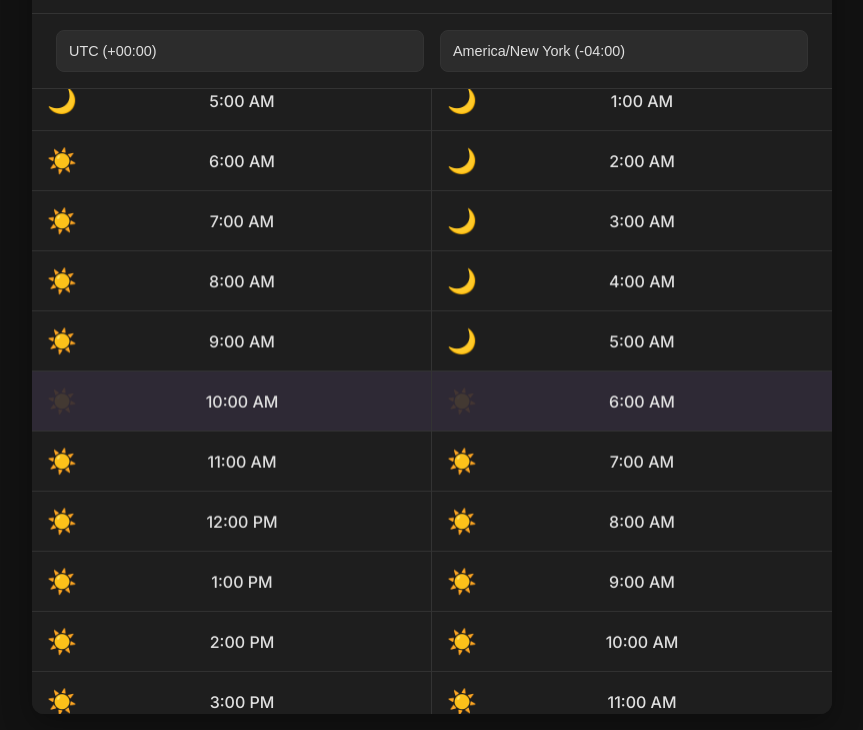
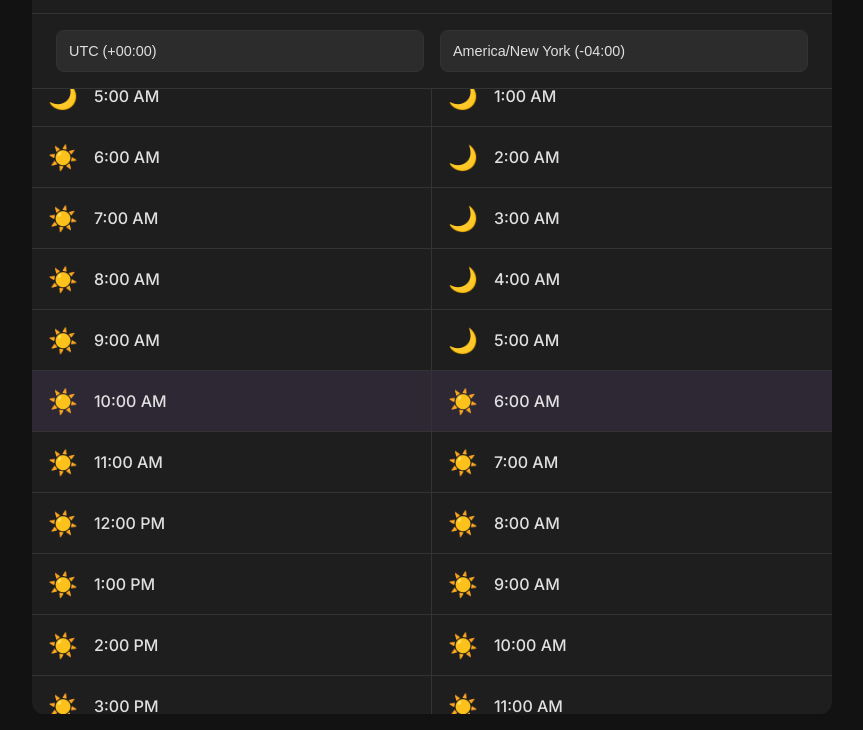
Before and after one commit to sirmews/ugh-timezones, a website: page index.html in a window 1280 px wide. Shown: the part 70-800 px from the top of the page, without its empty margins (208-1071 px from the left). Drawn offline with nearby package versions, Linux system fonts and the light colour scheme; animation ran at ten frames a second.

Commit message:
Refactor from Canvas to native HTML scrolling and add development setup
- Replace Canvas-based timeline with native HTML/CSS grid layout
- Remove custom physics/animation loop in favor of browser scrolling
- Add TodoWrite tracking for development tasks
- Create Makefile for development server with live-server
- Add CLAUDE.md documentation for future development
- Simplify JavaScript by removing ~200 lines of Canvas drawing code
- Improve accessibility and native web behavior

```diff
--- a/index.html
+++ b/index.html
@@ -1,13 +1,16 @@
-<!DOCTYPE html>
+<!doctype html>
 <html lang="en">
     <head>
-    <meta charset="UTF-8">
-    <meta name="viewport" content="width=device-width, initial-scale=1.0">
+        <meta charset="UTF-8" />
+        <meta name="viewport" content="width=device-width, initial-scale=1.0" />
         <title>Timezone Slider</title>
         <!-- Google Fonts for a clean look -->
-    <link rel="preconnect" href="https://fonts.googleapis.com">
-    <link rel="preconnect" href="https://fonts.gstatic.com" crossorigin>
-    <link href="https://fonts.googleapis.com/css2?family=Inter:wght@400;500;700&display=swap" rel="stylesheet">
+        <link rel="preconnect" href="https://fonts.googleapis.com" />
+        <link rel="preconnect" href="https://fonts.gstatic.com" crossorigin />
+        <link
+            href="https://fonts.googleapis.com/css2?family=Inter:wght@400;500;700&display=swap"
+            rel="stylesheet"
+        />
 
         <!-- Day.js for robust timezone handling -->
         <script src="https://cdn.jsdelivr.net/npm/dayjs@1.11.10/dayjs.min.js"></script>
@@ -28,7 +31,15 @@
             }
 
             body {
-            font-family: 'Inter', -apple-system, BlinkMacSystemFont, "Segoe UI", Roboto, Helvetica, Arial, sans-serif;
+                font-family:
+                    "Inter",
+                    -apple-system,
+                    BlinkMacSystemFont,
+                    "Segoe UI",
+                    Roboto,
+                    Helvetica,
+                    Arial,
+                    sans-serif;
                 background-color: var(--background-color);
                 color: var(--on-surface-color);
                 margin: 0;
@@ -48,7 +59,6 @@
                 display: flex;
                 flex-direction: column;
                 background-color: var(--surface-color);
-            box-shadow: 0 10px 30px rgba(0, 0, 0, 0.3);
                 border-radius: 12px;
                 overflow: hidden;
                 margin: 1rem;
@@ -86,7 +96,9 @@
                 border-radius: 8px;
                 font-weight: 500;
                 cursor: pointer;
-            transition: background-color 0.2s, transform 0.1s;
+                transition:
+                    background-color 0.2s,
+                    transform 0.1s;
             }
             #shareButton:hover {
                 background-color: #a970f7;
@@ -119,17 +131,60 @@
                 box-shadow: 0 0 0 3px rgba(187, 134, 252, 0.3);
             }
 
-        /* --- Canvas Container --- */
-        .canvas-container {
+            /* --- Timeline Container --- */
+            .timeline-container {
                 flex-grow: 1;
                 position: relative;
-            cursor: grab;
+                overflow-y: auto;
+                scroll-behavior: smooth;
             }
 
-        #timezoneCanvas {
-            display: block;
-            width: 100%;
-            height: 100%;
+            .timeline-grid {
+                display: grid;
+                grid-template-columns: 1fr 1fr;
+                min-height: 100%;
+            }
+
+            .timezone-column {
+                border-right: 1px solid var(--border-color);
+            }
+
+            .timezone-column:last-child {
+                border-right: none;
+            }
+
+            .time-row {
+                height: 60px;
+                display: flex;
+                align-items: center;
+                padding: 0 1rem;
+                border-bottom: 1px solid var(--border-color);
+                position: relative;
+            }
+
+            .time-row.current-hour {
+                background-color: rgba(var(--highlight-color-rgba));
+            }
+
+            .time-emoji {
+                font-size: 24px;
+                margin-right: 1rem;
+            }
+
+            .time-info {
+                flex-grow: 1;
+            }
+
+            .time-main {
+                font-size: 16px;
+                font-weight: 500;
+                color: var(--on-surface-color);
+            }
+
+            .time-day {
+                font-size: 12px;
+                color: var(--on-surface-muted);
+                margin-top: 2px;
             }
         </style>
     </head>
@@ -141,12 +196,27 @@
             </header>
 
             <div class="input-grid">
-            <input type="text" id="tzInputA" class="tz-input" list="timezone-list" placeholder="Select timezone...">
-            <input type="text" id="tzInputB" class="tz-input" list="timezone-list" placeholder="Select timezone...">
+                <input
+                    type="text"
+                    id="tzInputA"
+                    class="tz-input"
+                    list="timezone-list"
+                    placeholder="Select timezone..."
+                />
+                <input
+                    type="text"
+                    id="tzInputB"
+                    class="tz-input"
+                    list="timezone-list"
+                    placeholder="Select timezone..."
+                />
             </div>
 
-        <div class="canvas-container" id="canvasContainer">
-            <canvas id="timezoneCanvas"></canvas>
+            <div class="timeline-container" id="timelineContainer">
+                <div class="timeline-grid" id="timelineGrid">
+                    <div class="timezone-column" id="columnA"></div>
+                    <div class="timezone-column" id="columnB"></div>
+                </div>
             </div>
         </div>
 
@@ -159,187 +229,106 @@
             dayjs.extend(dayjs_plugin_advancedFormat);
 
             // --- DOM Elements ---
-        const canvasContainer = document.getElementById('canvasContainer');
-        const canvas = document.getElementById('timezoneCanvas');
-        const ctx = canvas.getContext('2d');
-        const inputA = document.getElementById('tzInputA');
-        const inputB = document.getElementById('tzInputB');
-        const timezoneDatalist = document.getElementById('timezone-list');
+            const timelineContainer =
+                document.getElementById("timelineContainer");
+            const timelineGrid = document.getElementById("timelineGrid");
+            const columnA = document.getElementById("columnA");
+            const columnB = document.getElementById("columnB");
+            const inputA = document.getElementById("tzInputA");
+            const inputB = document.getElementById("tzInputB");
+            const timezoneDatalist = document.getElementById("timezone-list");
 
             // --- State Management ---
             const state = {
                 tzA: dayjs.tz.guess(),
-            tzB: 'America/New_York',
-            scrollY: 0,
-            isDragging: false,
-            dragStartY: 0,
-            velocity: 0,
-            lastFrameTime: 0,
+                tzB: "America/New_York",
             };
 
-        const config = {
-            rowHeight: 60,
-            friction: 0.92,
-            colors: { /* populated by CSS variables */ }
-        };
-
-        function populateColors() {
-            const style = getComputedStyle(document.documentElement);
-            config.colors = {
-                background: style.getPropertyValue('--surface-color').trim(),
-                text: style.getPropertyValue('--on-surface-color').trim(),
-                textMuted: style.getPropertyValue('--on-surface-muted').trim(),
-                primary: style.getPropertyValue('--primary-color').trim(),
-                border: style.getPropertyValue('--border-color').trim(),
-                highlight: `rgba(${style.getPropertyValue('--highlight-color-rgba').trim()})`,
-            };
+            function getEmojiForTime(timeObject) {
+                const hour = timeObject.hour();
+                if (hour >= 6 && hour < 18) return "☀️"; // Daytime
+                if (hour >= 18 && hour < 21) return "🌅"; // Dusk
+                return "🌙"; // Nighttime
             }
 
             // --- Timezone Data ---
-        const commonTimezones = Intl.supportedValuesOf('timeZone');
-        commonTimezones.forEach(tz => {
-            const option = document.createElement('option');
+            const commonTimezones = Intl.supportedValuesOf("timeZone");
+            commonTimezones.forEach((tz) => {
+                const option = document.createElement("option");
                 option.value = tz;
                 timezoneDatalist.appendChild(option);
             });
 
-        // --- Canvas Drawing Logic ---
-        function getScrollBounds() {
-            const dpr = window.devicePixelRatio || 1;
-            const logicalHeight = canvas.height / dpr;
-            const contentHeight = 24 * config.rowHeight;
+            // --- Timeline Rendering ---
+            function createTimeRow(timeObject, referenceNow, columnElement) {
+                const row = document.createElement("div");
+                row.className = "time-row";
 
-            if (contentHeight <= logicalHeight) {
-                return { min: 0, max: 0 };
+                // Highlight current hour
+                if (
+                    timeObject.hour() === referenceNow.hour() &&
+                    timeObject.isSame(referenceNow, "day")
+                ) {
+                    row.classList.add("current-hour");
                 }
 
-            return {
-                min: logicalHeight - contentHeight,
-                max: 0,
-            };
+                const emoji = getEmojiForTime(timeObject);
+                const timeText = timeObject.format("h:mm A");
+
+                let dayText = "";
+                if (timeObject.isAfter(referenceNow, "day"))
+                    dayText = "Tomorrow";
+
+                row.innerHTML = `
+                <span class="time-emoji">${emoji}</span>
+                <div class="time-info">
+                    <div class="time-main">${timeText}</div>
+                    ${dayText ? `<div class="time-day">${dayText}</div>` : ""}
+                </div>
+            `;
+
+                return row;
             }
 
-        function setupCanvas() {
-            const dpr = window.devicePixelRatio || 1;
-            const rect = canvasContainer.getBoundingClientRect();
-            canvas.width = rect.width * dpr;
-            canvas.height = rect.height * dpr;
-            ctx.scale(dpr, dpr);
-            // Center the initial view on the current hour
-            state.scrollY = (canvas.height / dpr / 2) - (dayjs().hour() * config.rowHeight) - (config.rowHeight / 2);
-        }
+            function renderTimeline() {
+                // Clear existing content
+                columnA.innerHTML = "";
+                columnB.innerHTML = "";
 
-        function getEmojiForTime(timeObject) {
-            const hour = timeObject.hour();
-            if (hour >= 6 && hour < 18) return '☀️'; // Daytime
-            if (hour >= 18 && hour < 21) return '🌅'; // Dusk
-            return '🌙'; // Nighttime
-        }
-
-        function drawCell(x, y, width, timeObject, referenceNow) {
-            // Highlight current hour
-            if (timeObject.hour() === referenceNow.hour() && timeObject.isSame(referenceNow, 'day')) {
-                ctx.fillStyle = config.colors.highlight;
-                ctx.fillRect(x, y, width, config.rowHeight);
-            }
-
-            // Draw emoji
-            const emoji = getEmojiForTime(timeObject);
-            ctx.font = '24px Inter';
-            ctx.textAlign = 'center';
-            ctx.fillText(emoji, x + 30, y + config.rowHeight / 2 + 8);
-
-
-            // Draw time text
-            ctx.fillStyle = config.colors.text;
-            ctx.font = '500 16px Inter';
-            ctx.textAlign = 'center';
-            ctx.fillText(timeObject.format('h:mm A'), x + width / 2 + 10, y + config.rowHeight / 2 + 6);
-
-            // Day indicator
-            let dayText = '';
-            if (timeObject.isAfter(referenceNow, 'day')) dayText = 'Tomorrow';
-
-            if (dayText) {
-                ctx.fillStyle = config.colors.textMuted;
-                ctx.font = '400 12px Inter';
-                ctx.fillText(dayText, x + width / 2 + 10, y + config.rowHeight / 2 + 22);
-            }
-        }
-
-        function draw() {
-            const dpr = window.devicePixelRatio || 1;
-            const logicalWidth = canvas.width / dpr;
-            const logicalHeight = canvas.height / dpr;
-
-            ctx.clearRect(0, 0, canvas.width, canvas.height);
-            ctx.fillStyle = config.colors.background;
-            ctx.fillRect(0, 0, logicalWidth, logicalHeight);
-
-            const colWidth = logicalWidth / 2;
-
-            const baseNowForGrid = dayjs().tz(state.tzA);
+                const baseNow = dayjs().tz(state.tzA);
                 const nowA = dayjs().tz(state.tzA);
                 const nowB = dayjs().tz(state.tzB);
 
-            const startHour = Math.floor(-state.scrollY / config.rowHeight) - 2;
-            const endHour = startHour + Math.ceil(logicalHeight / config.rowHeight) + 4;
+                // Generate 48 hours (24 before current hour, 24 after)
+                const currentHour = baseNow.hour();
+                const startHour = currentHour - 24;
+                const endHour = currentHour + 24;
 
-            for (let i = startHour; i < endHour; i++) {
-                const y = state.scrollY + i * config.rowHeight;
-                if (y > logicalHeight + config.rowHeight || y < -config.rowHeight) continue;
-
-                const timeA = baseNowForGrid.hour(i).minute(0).second(0);
+                for (let i = startHour; i <= endHour; i++) {
+                    const timeA = baseNow.hour(i).minute(0).second(0);
                     const timeB = timeA.tz(state.tzB);
 
-                drawCell(0, y, colWidth, timeA, nowA);
-                drawCell(colWidth, y, colWidth, timeB, nowB);
+                    const rowA = createTimeRow(timeA, nowA, columnA);
+                    const rowB = createTimeRow(timeB, nowB, columnB);
 
-                ctx.strokeStyle = config.colors.border;
-                ctx.lineWidth = 1;
-                ctx.beginPath();
-                ctx.moveTo(0, y + config.rowHeight - 0.5);
-                ctx.lineTo(logicalWidth, y + config.rowHeight - 0.5);
-                ctx.stroke();
+                    columnA.appendChild(rowA);
+                    columnB.appendChild(rowB);
                 }
 
-            ctx.strokeStyle = config.colors.border;
-            ctx.lineWidth = 1;
-            ctx.beginPath();
-            ctx.moveTo(colWidth - 0.5, 0);
-            ctx.lineTo(colWidth - 0.5, logicalHeight);
-            ctx.stroke();
+                // Scroll to current hour (center it)
+                setTimeout(() => {
+                    const currentRowIndex = 24; // Current hour is at index 24
+                    const targetRow = columnA.children[currentRowIndex];
+                    if (targetRow) {
+                        targetRow.scrollIntoView({ block: "center" });
                     }
-
-        // --- Animation & Physics Loop ---
-        function animationLoop(currentTime) {
-            if (!state.lastFrameTime) state.lastFrameTime = currentTime;
-            const deltaTime = currentTime - state.lastFrameTime;
-
-            if (!state.isDragging && Math.abs(state.velocity) > 0.01) {
-                state.scrollY += state.velocity * (deltaTime / 16.67);
-                state.velocity *= config.friction;
-            } else if (!state.isDragging) {
-                state.velocity = 0;
-            }
-
-            const bounds = getScrollBounds();
-            const currentScrollY = state.scrollY;
-            state.scrollY = Math.max(bounds.min, Math.min(bounds.max, state.scrollY));
-
-            if (currentScrollY !== state.scrollY) {
-                state.velocity = 0;
-            }
-
-            draw();
-            state.lastFrameTime = currentTime;
-            requestAnimationFrame(animationLoop);
+                }, 100);
             }
 
             // --- UI & Event Listeners ---
             function updateInputWithOffset(inputElement, timezone) {
-            const offset = dayjs().tz(timezone).format('Z');
-            const tzName = timezone.replace(/_/g, ' ');
+                const offset = dayjs().tz(timezone).format("Z");
+                const tzName = timezone.replace(/_/g, " ");
                 inputElement.value = `${tzName} (${offset})`;
             }
 
@@ -348,88 +337,49 @@
                 if (commonTimezones.includes(newTz)) {
                     state[tzKey] = newTz;
                     updateInputWithOffset(e.target, newTz);
+                    renderTimeline(); // Re-render timeline with new timezone
                 } else {
                     updateInputWithOffset(e.target, state[tzKey]);
                 }
             }
 
             function addShareButtonListener() {
-            const shareButton = document.getElementById('shareButton');
-            shareButton.addEventListener('click', () => {
+                const shareButton = document.getElementById("shareButton");
+                shareButton.addEventListener("click", () => {
                     const url = new URL(window.location);
-                url.searchParams.set('tzA', state.tzA);
-                url.searchParams.set('tzB', state.tzB);
+                    url.searchParams.set("tzA", state.tzA);
+                    url.searchParams.set("tzB", state.tzB);
 
-                const tempInput = document.createElement('input');
+                    const tempInput = document.createElement("input");
                     tempInput.value = url.href;
                     document.body.appendChild(tempInput);
                     tempInput.select();
                     try {
-                    document.execCommand('copy');
-                    shareButton.textContent = 'Copied!';
+                        document.execCommand("copy");
+                        shareButton.textContent = "Copied!";
                     } catch (err) {
-                    shareButton.textContent = 'Error!';
-                    console.error('Failed to copy URL: ', err);
+                        shareButton.textContent = "Error!";
+                        console.error("Failed to copy URL: ", err);
                     }
                     document.body.removeChild(tempInput);
 
                     setTimeout(() => {
-                    shareButton.textContent = 'Share';
+                        shareButton.textContent = "Share";
                     }, 2000);
                 });
             }
 
-        inputA.addEventListener('change', (e) => handleInput(e, 'tzA'));
-        inputB.addEventListener('change', (e) => handleInput(e, 'tzB'));
+            inputA.addEventListener("change", (e) => handleInput(e, "tzA"));
+            inputB.addEventListener("change", (e) => handleInput(e, "tzB"));
 
-        let lastY = 0;
-        function onPointerDown(y) {
-            state.isDragging = true;
-            state.dragStartY = y;
-            lastY = y;
-            state.velocity = 0;
-            canvasContainer.style.cursor = 'grabbing';
-        }
-
-        function onPointerMove(y) {
-            if (state.isDragging) {
-                const dy = y - lastY;
-                state.scrollY += dy;
-                state.velocity = dy;
-                lastY = y;
-            }
-        }
-
-        function onPointerUp() {
-            state.isDragging = false;
-            canvasContainer.style.cursor = 'grab';
-        }
-
-        canvasContainer.addEventListener('mousedown', (e) => onPointerDown(e.clientY));
-        window.addEventListener('mousemove', (e) => onPointerMove(e.clientY));
-        window.addEventListener('mouseup', onPointerUp);
-
-        canvasContainer.addEventListener('touchstart', (e) => onPointerDown(e.touches[0].clientY), { passive: true });
-        window.addEventListener('touchmove', (e) => { if(state.isDragging) onPointerMove(e.touches[0].clientY) }, { passive: true });
-        window.addEventListener('touchend', onPointerUp);
-
-        canvasContainer.addEventListener('wheel', (e) => {
-            e.preventDefault();
-            state.scrollY -= e.deltaY;
-            state.velocity = -e.deltaY * 0.1;
-        }, { passive: false });
-
-        window.addEventListener('resize', () => {
-            setupCanvas();
-            draw();
-        });
+            // No custom scroll handling needed - browser handles it natively!
 
             // --- Initialization ---
             function init() {
                 // Parse URL parameters on load
                 const urlParams = new URLSearchParams(window.location.search);
-            const urlTzA = urlParams.get('tzA');
-            const urlTzB = urlParams.get('tzB');
+                const urlTzA = urlParams.get("tzA");
+                const urlTzB = urlParams.get("tzB");
 
                 if (urlTzA && commonTimezones.includes(urlTzA)) {
                     state.tzA = urlTzA;
@@ -438,12 +388,10 @@
                     state.tzB = urlTzB;
                 }
 
-            populateColors();
                 updateInputWithOffset(inputA, state.tzA);
                 updateInputWithOffset(inputB, state.tzB);
-            setupCanvas();
                 addShareButtonListener();
-            requestAnimationFrame(animationLoop);
+                renderTimeline(); // Render the timeline instead of canvas
             }
 
             init();
--- /dev/null
+++ b/package.json
@@ -0,0 +1,5 @@
+{
+  "dependencies": {
+    "live-server": "^1.2.2"
+  }
+}
```
Also changed, not shown: CLAUDE.md (added, +51 -0 lines), 2 other files. Lines whose indentation alone changed are shown as unchanged.
